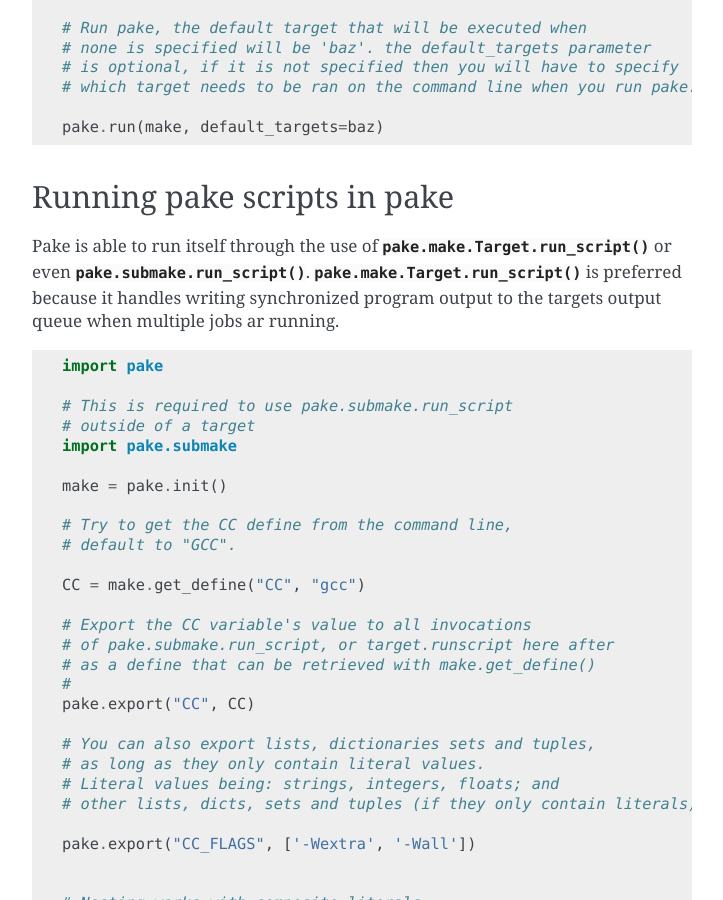
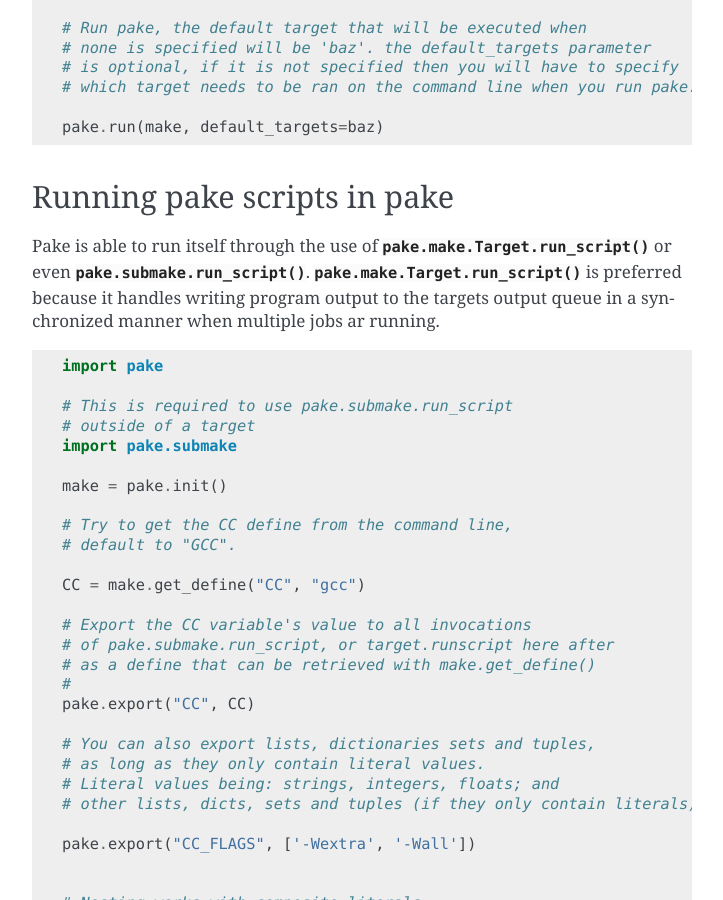
Before and after one commit to Teriks/pake, a Sphinx documentation site: the page built from docs/index.rst, in a window 1280 px wide and 900 px high, scrolled down 2507 px. Shown: the whole window, without its empty margins (388-1111 px from the left). Built offline with Sphinx 7.4.7, drawn with Linux system fonts in a browser that asks for light colours.

Commit message:
Reword bit about target output from subpake in doc

```diff
--- a/docs/index.rst
+++ b/docs/index.rst
@@ -143,8 +143,8 @@ Running pake scripts in pake
 
 Pake is able to run itself through the use of :py:meth:`pake.make.Target.run_script`
 or even :py:meth:`pake.submake.run_script`.  :py:meth:`pake.make.Target.run_script`
-is preferred because it handles writing synchronized program output to the targets
-output queue when multiple jobs ar running.
+is preferred because it handles writing program output to the targets
+output queue in a synchronized manner when multiple jobs ar running.
 
 .. code-block:: python
 
```
Also changed, not shown: README.md (+2 -2 lines).
